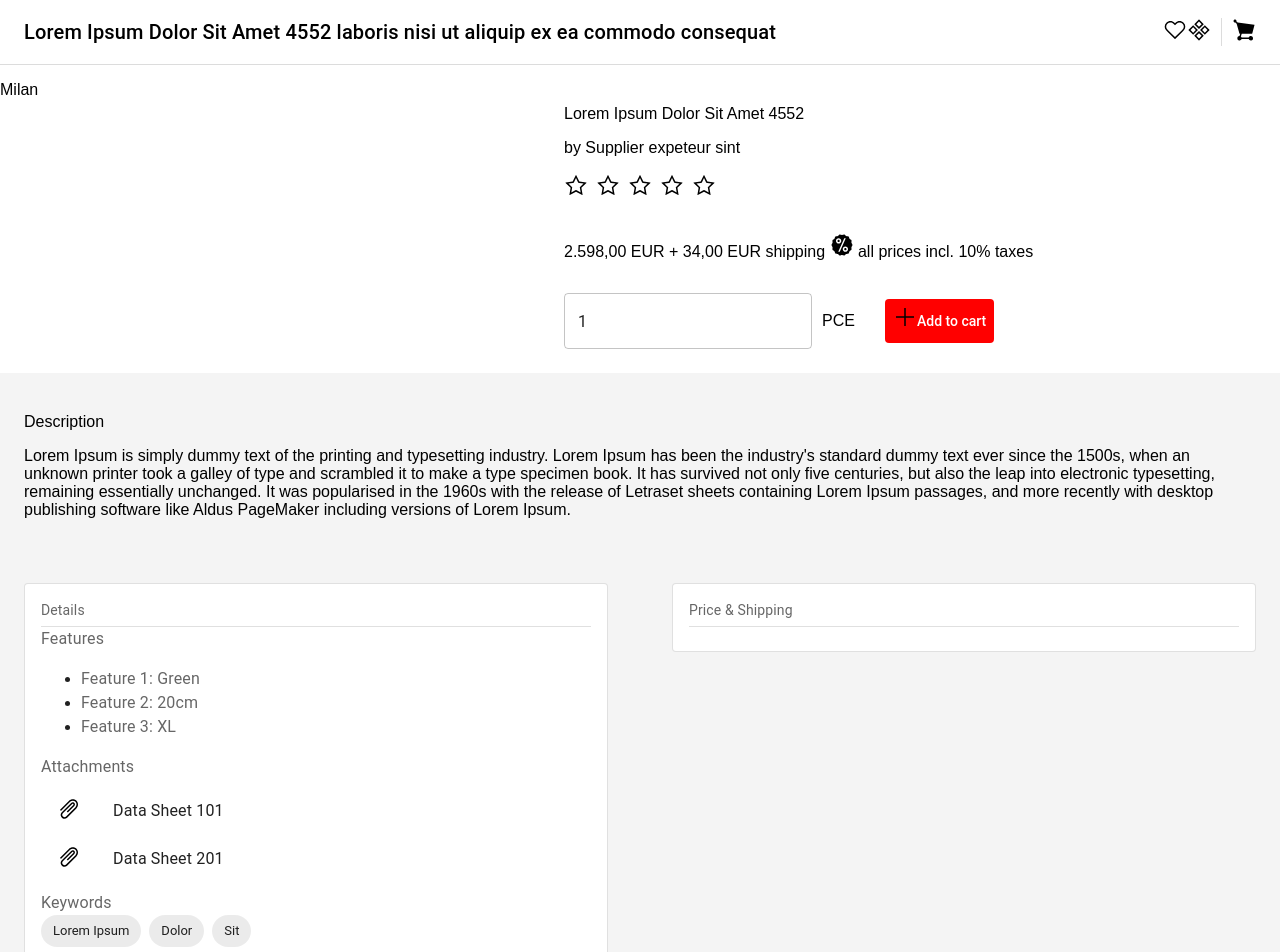
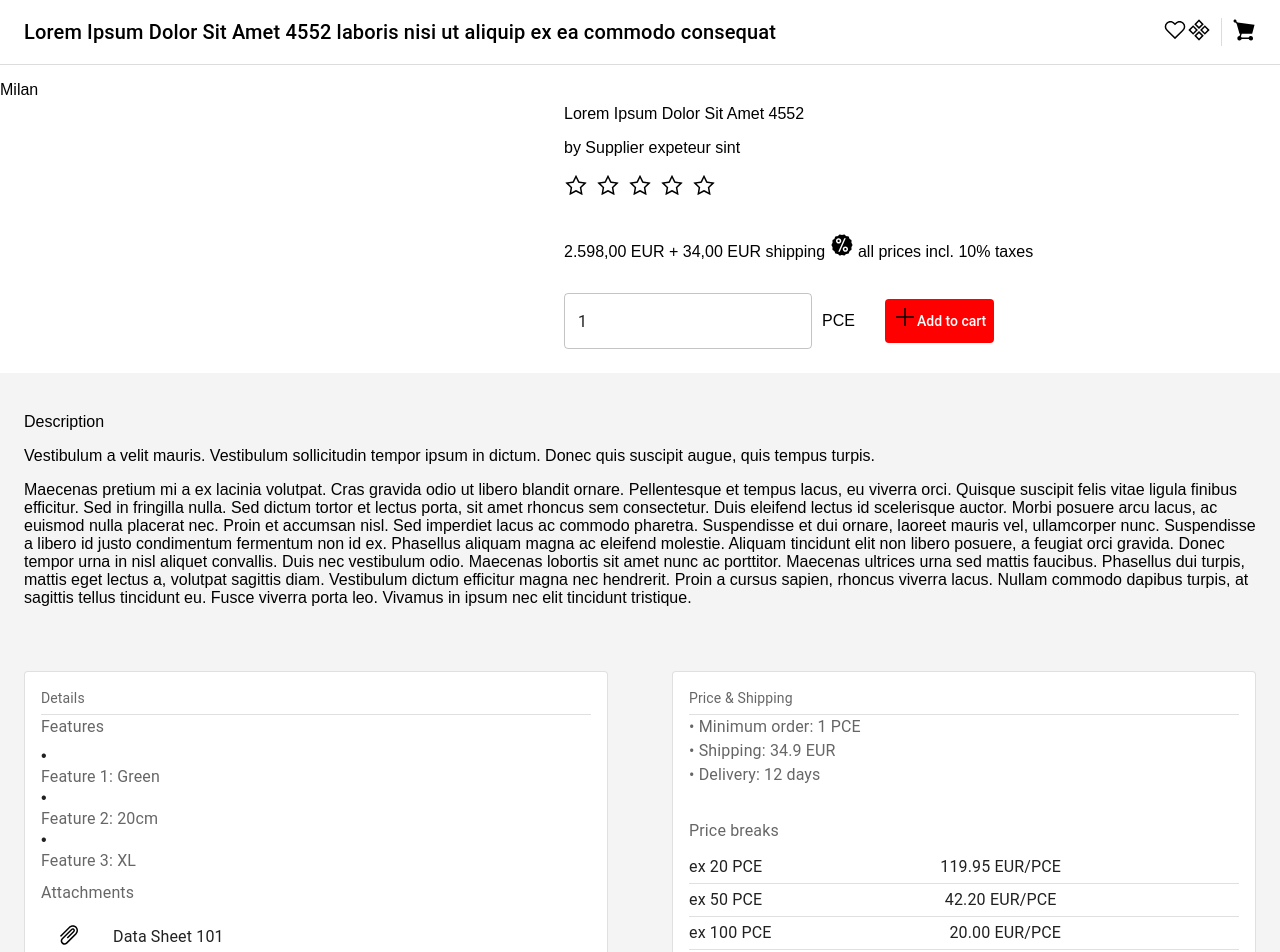
Before and after one commit to Matke11/product-showcase-app, a React app: page / in a window 1280 px wide. Shown: the top 952 px of the page. Built offline with nearby package versions, Linux system fonts and the light colour scheme; the HTML template or start-up script is replaced by a standard one.

Commit message:
showing price and shipping from data

```diff
--- a/src/components/Product.jsx
+++ b/src/components/Product.jsx
@@ -5,6 +5,7 @@ import ProductBasicInformation from "./ProductBasicInformation";
 import ProductDescription from "./ProductDescription";
 import ProductDetails from "./ProductDetails";
 import ProductInformationCards from "./ProductInformationCards";
+import ProductPricingAndShipping from "./ProductPricingAndShipping";
 
 const Product = ({ data }) => {
   console.log(data);
@@ -25,7 +26,10 @@ const Product = ({ data }) => {
         </Grid>
       </Grid>
       <Grid container spacing={2}>
-        <ProductDescription />
+        <ProductDescription
+          descriptionShort={data.description_short}
+          descriptionLong={data.description_long}
+        />
       </Grid>
       <Grid container spacing={2}>
         <Grid size={{ xs: 6, md: 6 }}>
@@ -39,7 +43,13 @@ const Product = ({ data }) => {
         </Grid>
         <Grid size={{ xs: 6, md: 6 }}>
           <ProductInformationCards title="Price & Shipping">
-            {/* <ProductDetails /> */}
+            <ProductPricingAndShipping
+              priceBreaks={data.price_breaks}
+              minimumOrder={data.minimum_order_quantity}
+              shippingCost={data.transport_costs}
+              deliveryTime={data.delivery_time}
+              currency={data.currency}
+            />
           </ProductInformationCards>
         </Grid>
       </Grid>
--- a/src/components/ProductDescription.jsx
+++ b/src/components/ProductDescription.jsx
@@ -1,21 +1,12 @@
 import React from "react";
 import Box from "@mui/material/Box";
 
-const ProductDescription = () => {
+const ProductDescription = ({ descriptionShort, descriptionLong }) => {
   return (
     <Box component="section" sx={{ p: 3 }}>
       <p>Description</p>
-      <p>
-        Lorem Ipsum is simply dummy text of the printing and typesetting
-        industry. Lorem Ipsum has been the industry's standard dummy text ever
-        since the 1500s, when an unknown printer took a galley of type and
-        scrambled it to make a type specimen book. It has survived not only five
-        centuries, but also the leap into electronic typesetting, remaining
-        essentially unchanged. It was popularised in the 1960s with the release
-        of Letraset sheets containing Lorem Ipsum passages, and more recently
-        with desktop publishing software like Aldus PageMaker including versions
-        of Lorem Ipsum.
-      </p>
+      <p>{descriptionShort}</p>
+      <p>{descriptionLong}</p>
     </Box>
   );
 };
--- a/src/components/ProductDetails.jsx
+++ b/src/components/ProductDetails.jsx
@@ -15,15 +15,16 @@ const FeatureList = ({ features }) => {
       <Typography sx={{ color: "text.secondary", mb: "0" }}>
         Features
       </Typography>
-      <ul>
+      <List>
         {Object.entries(features).map(([key, value]) => (
           <li key={key}>
+            &#x2022;
             <Typography sx={{ color: "text.secondary", mb: "0" }}>
               {key}: {value}
             </Typography>
           </li>
         ))}
-      </ul>
+      </List>
     </div>
   );
 };
--- /dev/null
+++ b/src/components/ProductPricingAndShipping.jsx
@@ -0,0 +1,52 @@
+import React from "react";
+import Typography from "@mui/material/Typography";
+import Box from "@mui/material/Box";
+import List from "@mui/material/List";
+import ListItem from "@mui/material/ListItem";
+import Divider from "@mui/material/Divider";
+import ListItemText from "@mui/material/ListItemText";
+
+const ProductPricingAndShipping = ({
+  priceBreaks,
+  minimumOrder,
+  shippingCost,
+  deliveryTime,
+  currency,
+}) => {
+  return (
+    <Box component="section">
+      <Box>
+        <Typography sx={{ color: "text.secondary", mb: "0" }}>
+          &#x2022; Minimum order: {minimumOrder} PCE
+        </Typography>
+        <Typography sx={{ color: "text.secondary", mb: "0" }}>
+          &#x2022; Shipping: {shippingCost} {currency}
+        </Typography>
+        <Typography sx={{ color: "text.secondary", mb: "0" }}>
+          &#x2022; Delivery: {deliveryTime} days
+        </Typography>
+      </Box>
+      <Box sx={{ mt: 4 }}>
+        <Typography sx={{ color: "text.secondary", mb: "0" }}>
+          Price breaks
+        </Typography>
+        <List>
+          {Object.entries(priceBreaks).map(([quantity, totalPrice]) => {
+            const unitPrice = (totalPrice / quantity).toFixed(2);
+            return (
+              <div key={quantity}>
+                <ListItem disablePadding>
+                  <ListItemText primary={`ex ${quantity} PCE`} />
+                  <ListItemText primary={`${unitPrice} EUR/PCE`} />
+                </ListItem>
+                <Divider />
+              </div>
+            );
+          })}
+        </List>
+      </Box>
+    </Box>
+  );
+};
+
+export default ProductPricingAndShipping;
```
